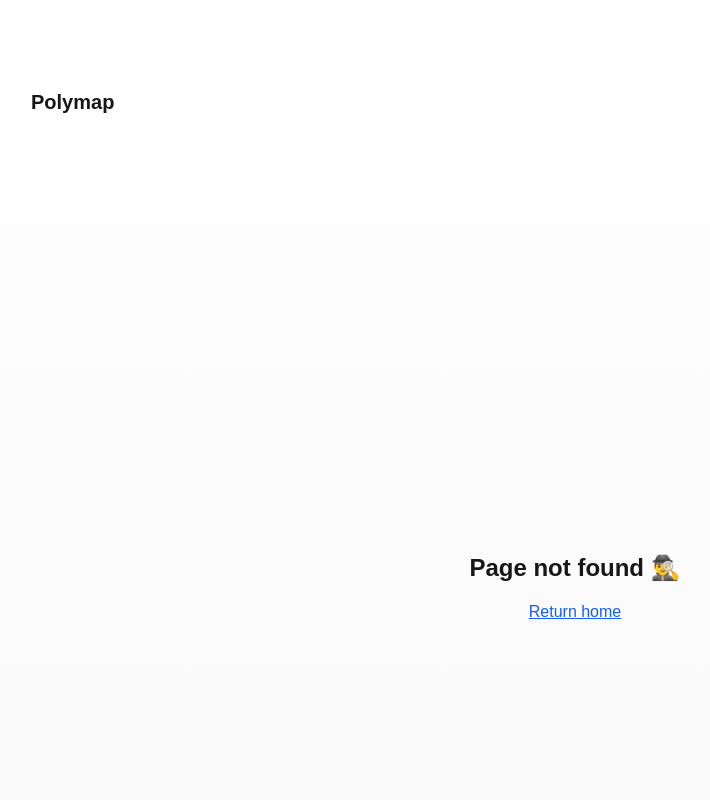
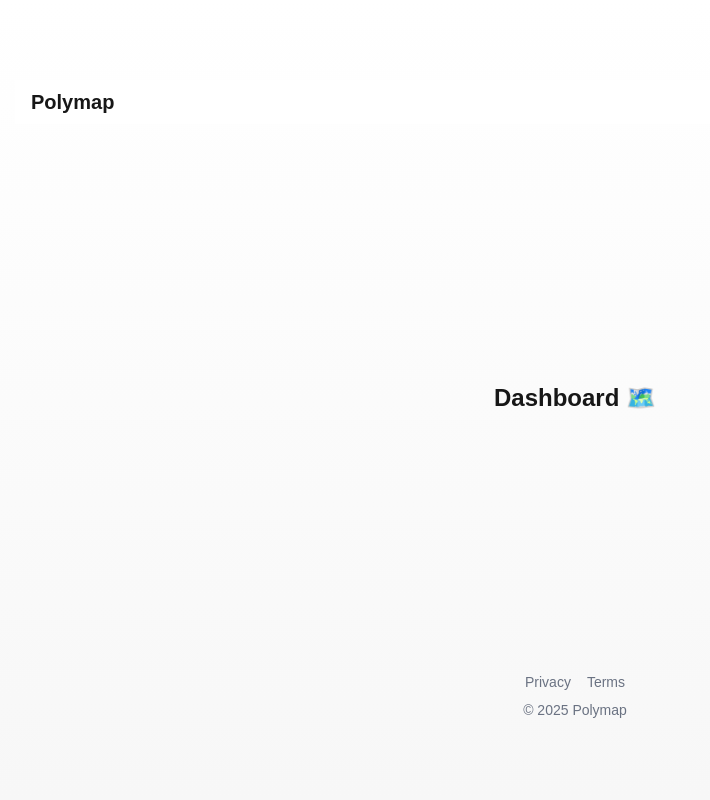
Before and after one commit to SmolSoftBoi/polymap, a Next.js app in the folder apps/web/: page /dashboard in a window 1280 px wide. Before the commit this address had no page. Shown: the top 800 px of the page, without its empty margins (65-775 px from the left). Built offline with nearby package versions, Linux system fonts and the light colour scheme.

Commit message:
feat(web): add dashboard route

```diff
--- /dev/null
+++ b/apps/web/src/app/dashboard/page.tsx
@@ -0,0 +1,16 @@
+import type { Metadata } from 'next'
+
+/** Metadata for the dashboard page. */
+export const metadata: Metadata = {
+  title: 'Dashboard - Polymap',
+  description: 'Overview of your polycule maps.'
+}
+
+/** Page displaying the user dashboard. */
+export default function DashboardPage() {
+  return (
+    <main className="grid flex-1 place-content-center p-8">
+      <h1 className="text-2xl font-bold">Dashboard 🗺️</h1>
+    </main>
+  )
+}
```
Also changed, not shown: 1 other file (tests, documents, lock files or other folders).
